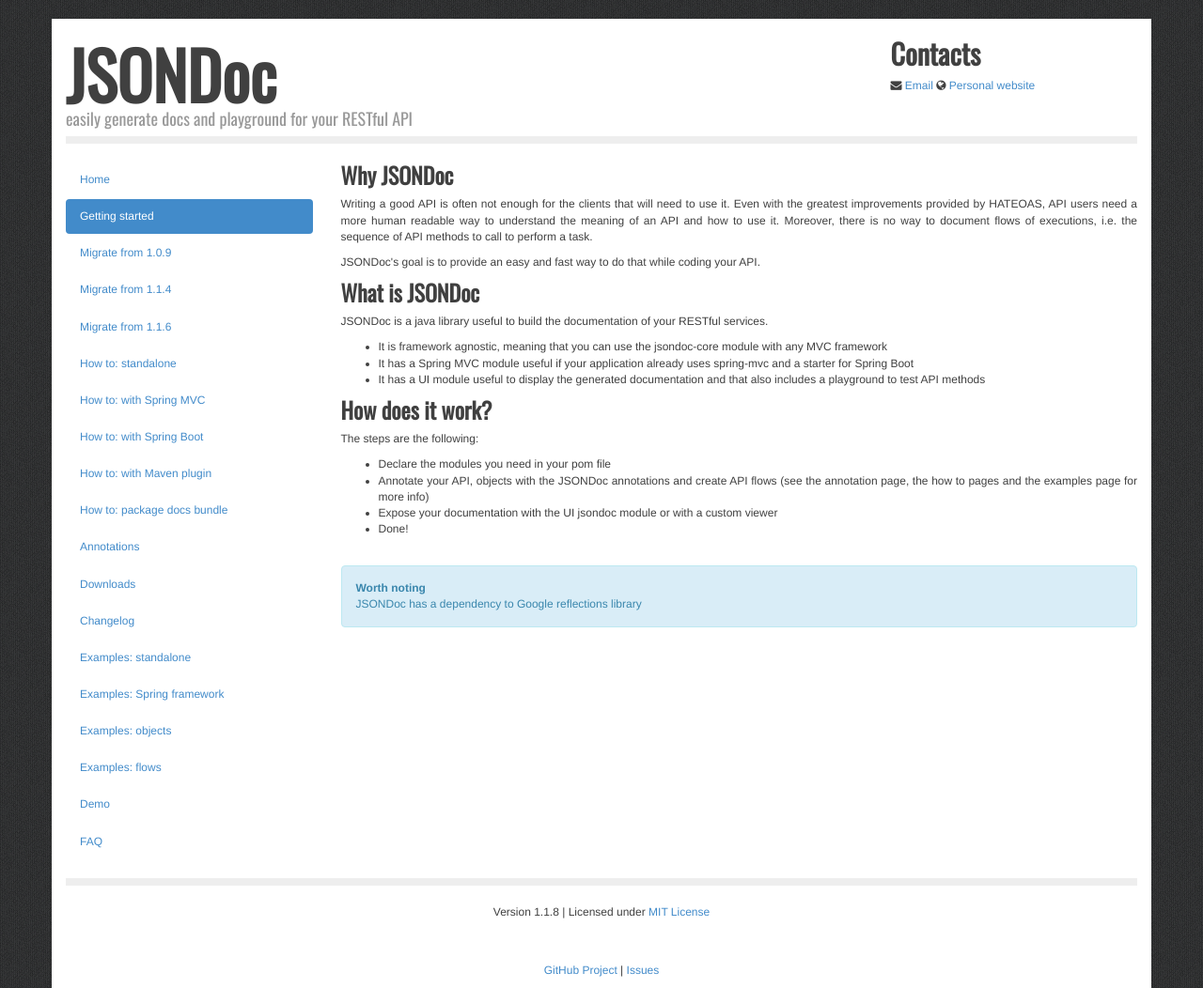
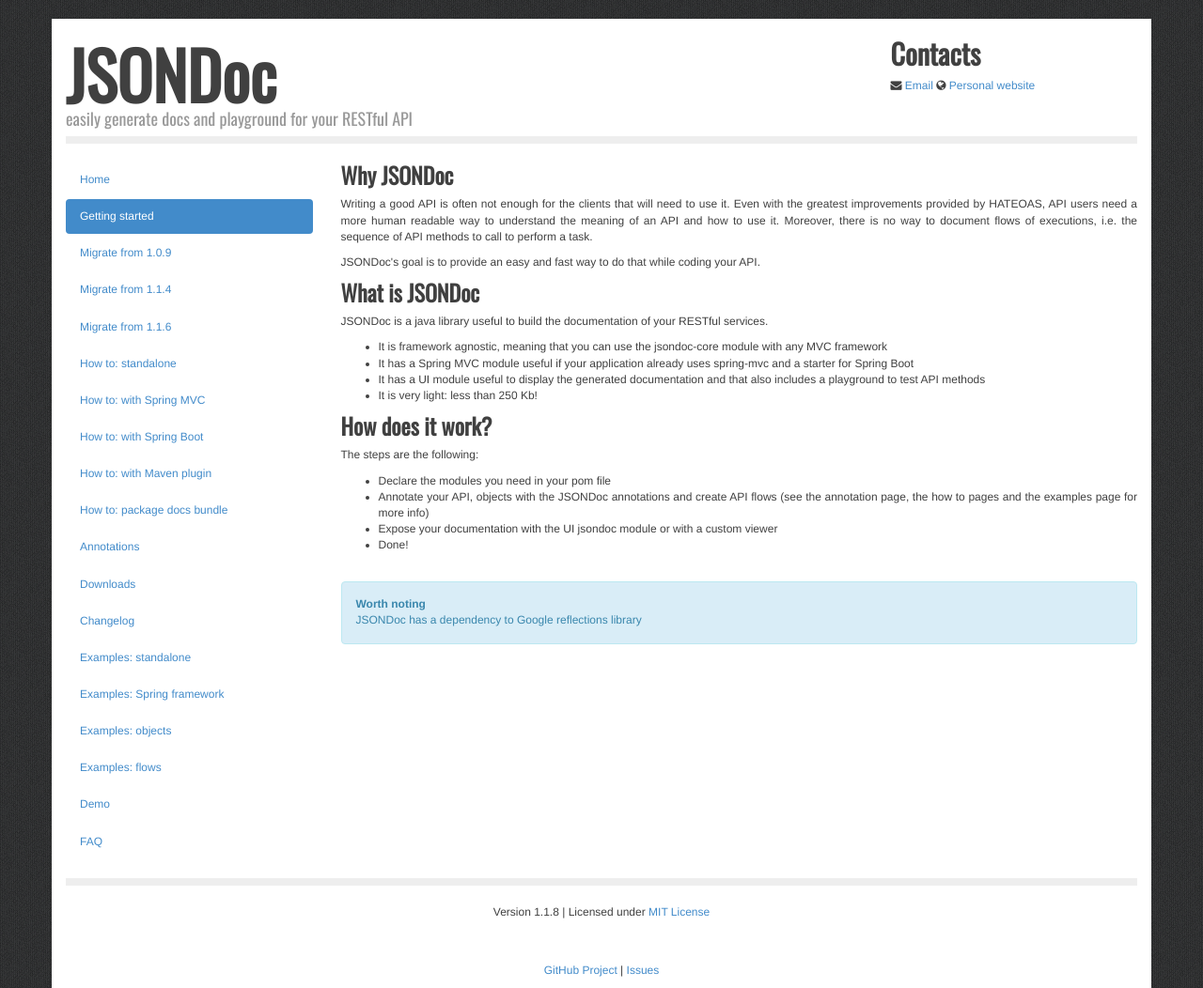
Before and after one commit to fabiomaffioletti/jsondoc, a Jekyll site: the page built from getting-started.html, in a window 1280 px wide. Shown: the whole page at 94% size. Built offline with Jekyll 4.4.1, drawn with Linux system fonts in a browser that asks for light colours; nearby versions of some CDN libraries; some web fonts are replaced; Markdown is read by kramdown in place of the engine named in the settings; grey boxes are pictures that could not be loaded.

Commit message:
updated docs with dimension of jsondoc libraries

```diff
--- a/downloads.html
+++ b/downloads.html
@@ -18,6 +18,7 @@ title: Downloads
         	<tr><th style="width: 130px;">Version</th><th>Download bundle <code>*</code></th></tr>
         </thead>
         <tbody>
+                <tr><td>1.1.7</td><td>Available on Maven central</td></tr>
                 <tr><td>1.1.6</td><td>Available on Maven central</td></tr>
                 <tr><td>1.1.5</td><td>Available on Maven central</td></tr>
                 <tr><td>1.1.4</td><td>Available on Maven central</td></tr>
--- a/getting-started.html
+++ b/getting-started.html
@@ -13,6 +13,7 @@ title: Getting started
 		<li>It is framework agnostic, meaning that you can use the jsondoc-core module with any MVC framework</li>
 		<li>It has a Spring MVC module useful if your application already uses spring-mvc and a starter for Spring Boot</li>
 		<li>It has a UI module useful to display the generated documentation and that also includes a playground to test API methods</li>
+		<li>It is very light: less than 250 Kb!</li>
 	</ul>
 </p>
 
```
